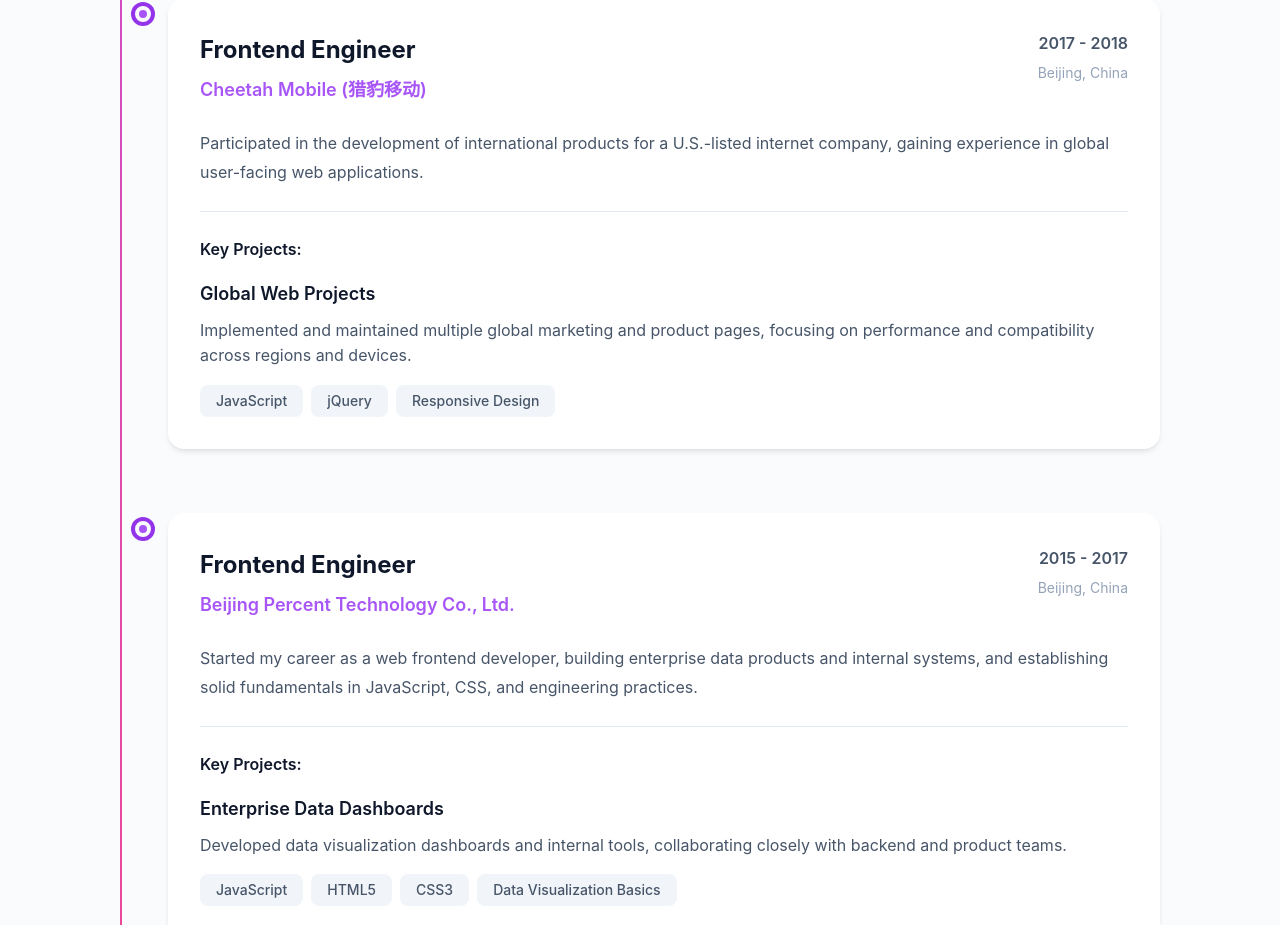
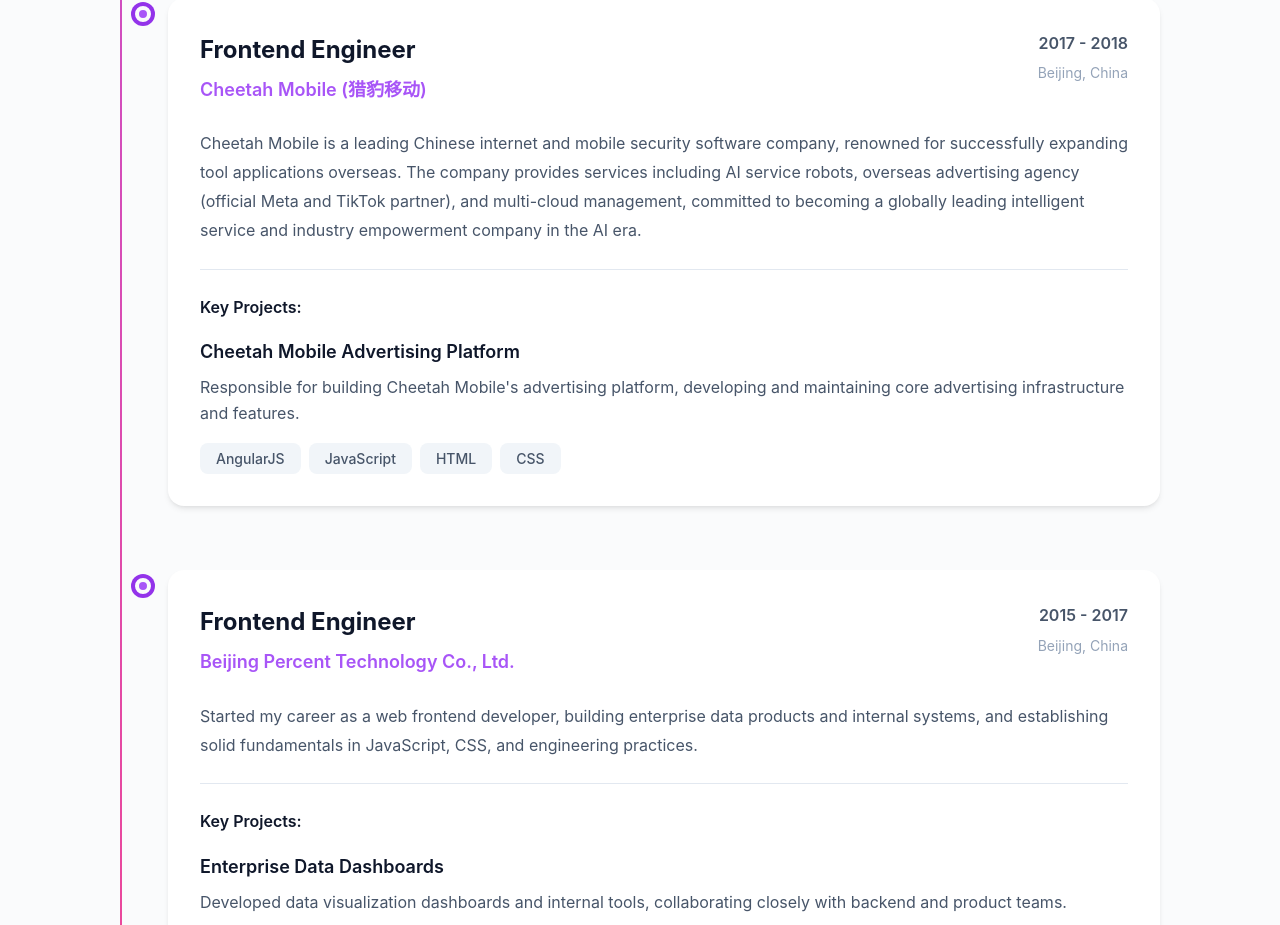
Before and after one commit to LoveShoneLiu/personalSites, a Next.js app: page / in a window 1280 px wide. Shown: the part 2832-3757 px from the top of the page. Built offline with nearby package versions, Linux system fonts and the light colour scheme.

Commit message:
feat: 猎豹移动信息完善

```diff
--- a/app/page.tsx
+++ b/app/page.tsx
@@ -91,13 +91,13 @@
     period: '2017 - 2018',
     location: 'Beijing, China',
     description:
-      'Participated in the development of international products for a U.S.-listed internet company, gaining experience in global user-facing web applications.',
+      'Cheetah Mobile is a leading Chinese internet and mobile security software company, renowned for successfully expanding tool applications overseas. The company provides services including AI service robots, overseas advertising agency (official Meta and TikTok partner), and multi-cloud management, committed to becoming a globally leading intelligent service and industry empowerment company in the AI era.',
     projects: [
       {
-        name: 'Global Web Projects',
+        name: 'Cheetah Mobile Advertising Platform',
         description:
-          'Implemented and maintained multiple global marketing and product pages, focusing on performance and compatibility across regions and devices.',
-        technologies: ['JavaScript', 'jQuery', 'Responsive Design'],
+          'Responsible for building Cheetah Mobile\'s advertising platform, developing and maintaining core advertising infrastructure and features.',
+        technologies: ['AngularJS', 'JavaScript', 'HTML', 'CSS'],
       },
     ],
   },
```
